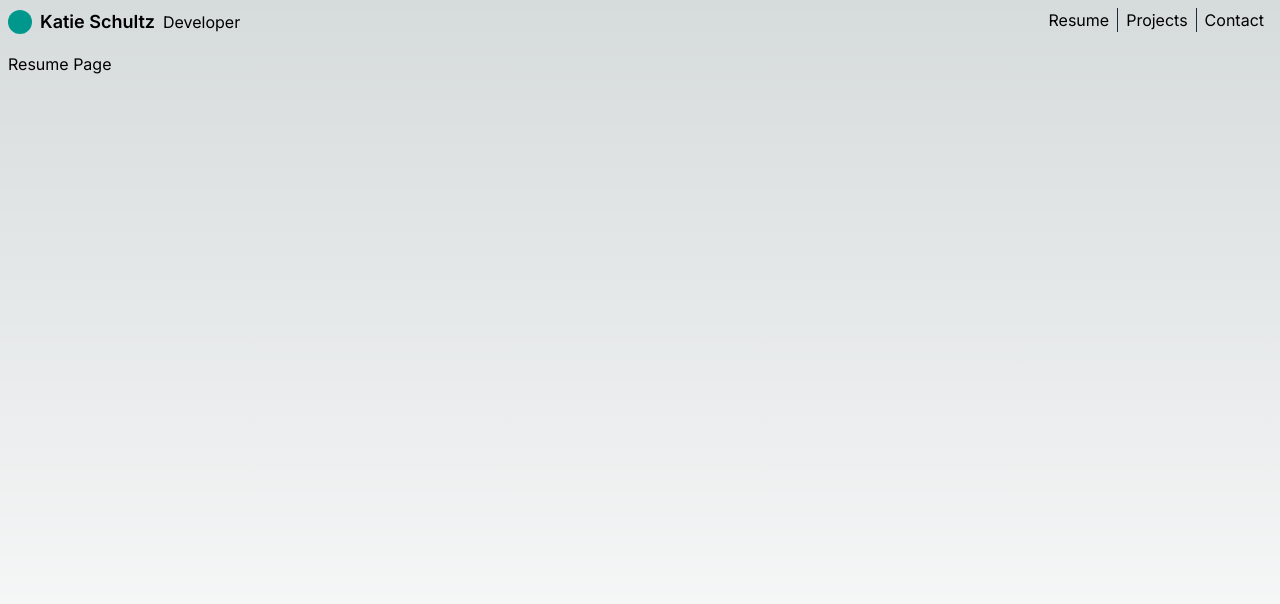
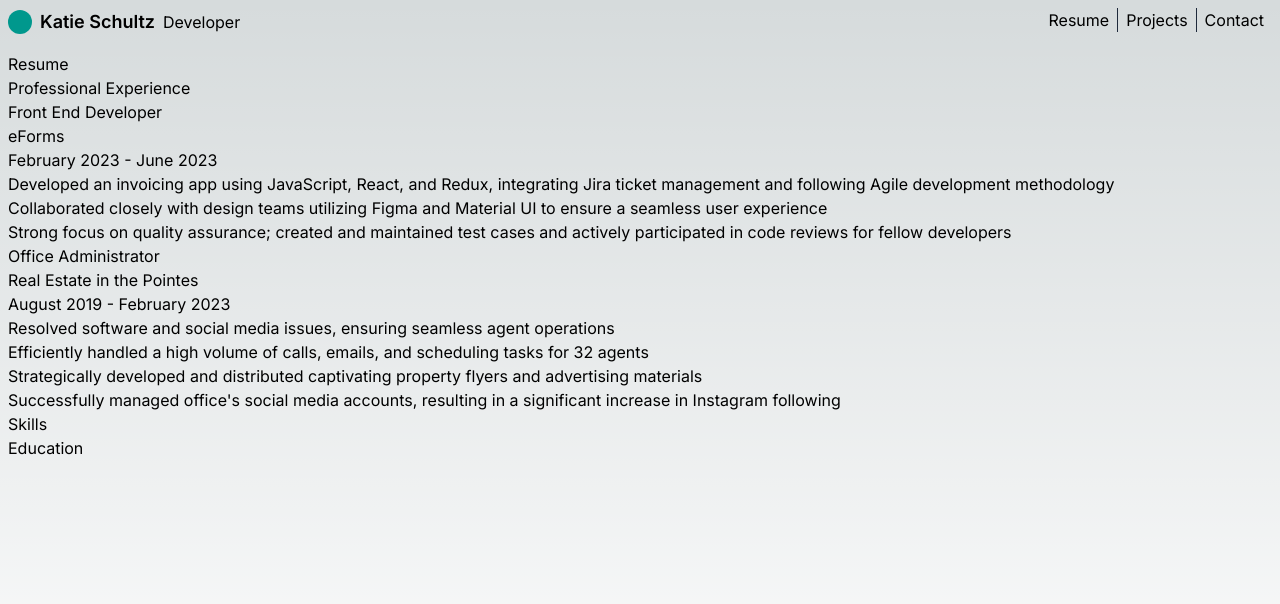
Before and after one commit to KatSchultz/portfolio, a Next.js app: page /resume in a window 1280 px wide. Shown: the top 604 px of the page. Built offline with nearby package versions, Linux system fonts and the light colour scheme.

Commit message:
added work experience

```diff
--- a/src/app/layout.tsx
+++ b/src/app/layout.tsx
@@ -19,8 +19,8 @@ export default function RootLayout({
 }) {
   return (
     <html lang="en">
-      <body className={inter.className}>
-        <div className="h-screen w-screen flex flex-col">
+      <body className={`${inter.className} min-h-screen flex`}>
+        <div className="w-screen flex flex-col">
           <header className="w-full justify-between flex p-2">
             <Link href="/">
               <div className="flex justify-end items-center">
--- a/src/app/resume/page.js
+++ /dev/null
@@ -1,5 +0,0 @@
-import React from "react";
-
-export default function ResumePage() {
-  return <div>Resume Page</div>;
-}
--- /dev/null
+++ b/src/app/resume/page.tsx
@@ -0,0 +1,63 @@
+import React from "react";
+
+export default function ResumePage() {
+  return (
+    <div>
+      <h2>Resume</h2>
+      <div>
+        <h3>Professional Experience</h3>
+        <div>
+          <h4>Front End Developer</h4>
+          <h4>eForms</h4>
+          <h5>February 2023 - June 2023</h5>
+          <ul>
+            <li>
+              Developed an invoicing app using JavaScript, React, and Redux,
+              integrating Jira ticket management and following Agile development
+              methodology
+            </li>
+            <li>
+              Collaborated closely with design teams utilizing Figma and
+              Material UI to ensure a seamless user experience
+            </li>
+            <li>
+              Strong focus on quality assurance; created and maintained test
+              cases and actively participated in code reviews for fellow
+              developers
+            </li>
+          </ul>
+        </div>
+        <div>
+          <h4>Office Administrator</h4>
+          <h4>Real Estate in the Pointes</h4>
+          <h5>August 2019 - February 2023</h5>
+          <ul>
+            <li>
+              Resolved software and social media issues, ensuring seamless agent
+              operations
+            </li>
+            <li>
+              Efficiently handled a high volume of calls, emails, and scheduling
+              tasks for 32 agents
+            </li>
+            <li>
+              Strategically developed and distributed captivating property
+              flyers and advertising materials
+            </li>
+            <li>
+              Successfully managed office&apos;s social media accounts,
+              resulting in a significant increase in Instagram following
+            </li>
+          </ul>
+        </div>
+        <p></p>
+      </div>
+      <div>
+        <h3>Skills</h3>
+      </div>
+      <div>
+        <h3>Education</h3>
+      </div>
+    </div>
+  );
+}
```
Also changed, not shown: src/app/contact/page.tsx (renamed from src/app/contact/page.js), src/app/projects/page.tsx (renamed from src/app/projects/page.js).
